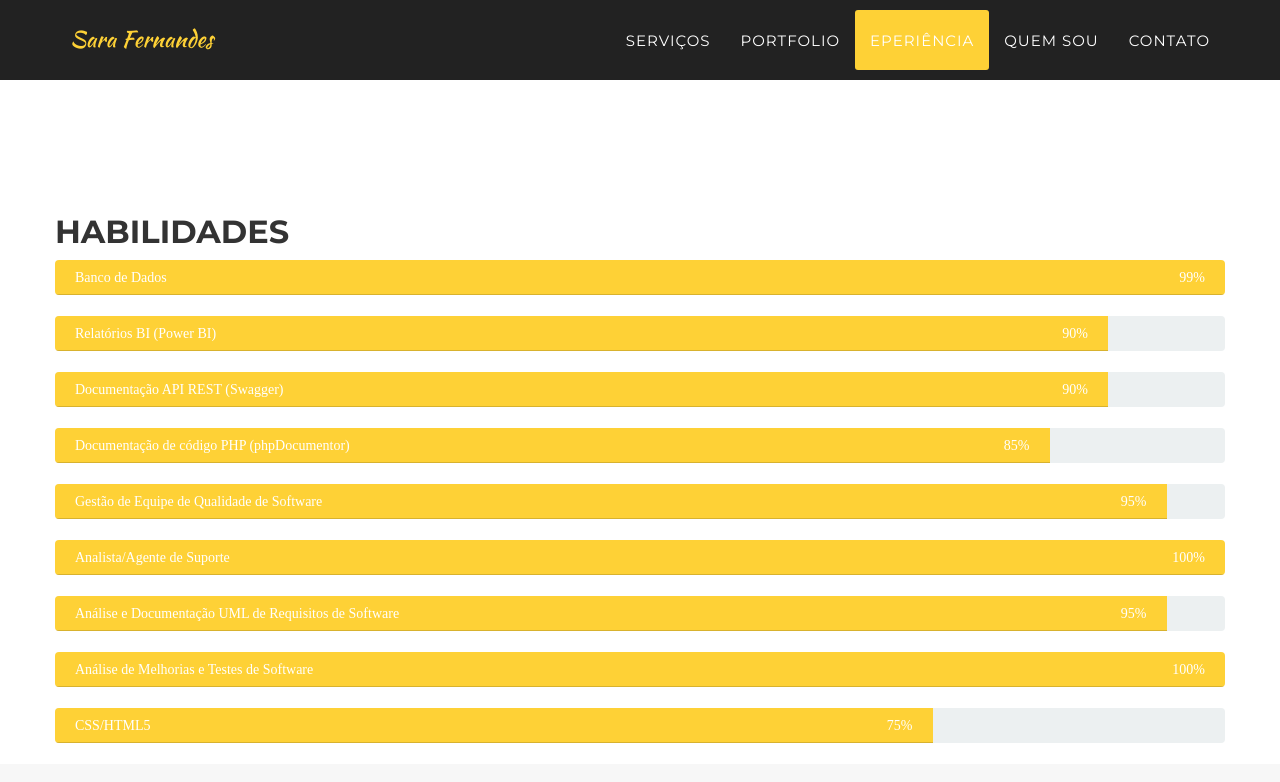
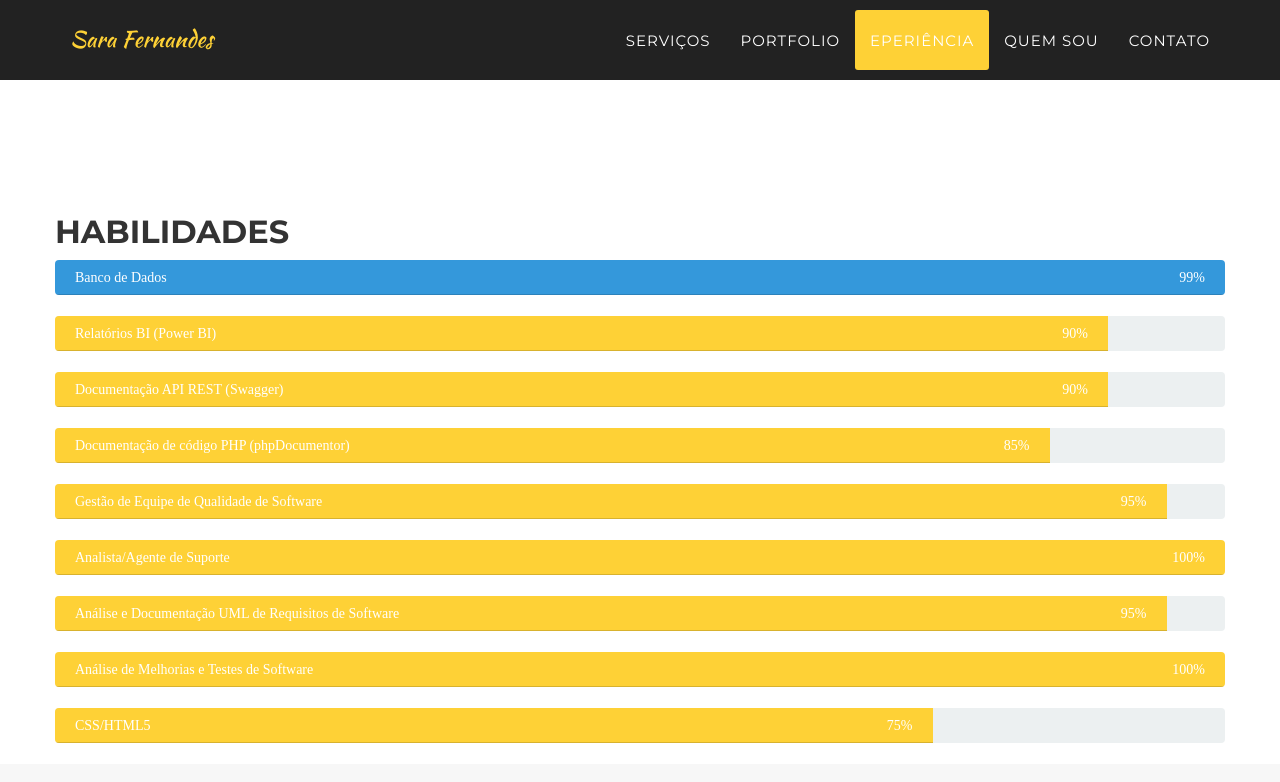
Before and after one commit to SaraFernandes/sarafernandes.github.io, a Jekyll site: the page built from index.html, in a window 1280 px wide and 900 px high, scrolled down 4208 px. Shown: the top 782 px of the window. Built offline with Jekyll 4.4.1, drawn with Linux system fonts in a browser that asks for light colours; some web fonts are replaced.

Commit message:
Update clients.html

```diff
--- a/_includes/clients.html
+++ b/_includes/clients.html
@@ -4,7 +4,7 @@
     <h2>HABILIDADES</h2>
 		 <!-- Skill Bars -->
             <div class="progress skill-bar ">
-                <div class="progress-bar progress-bar-success" role="progressbar" aria-valuenow="100" aria-valuemin="0" aria-valuemax="100">
+                <div class="progress-bar progress-bar-info" role="progressbar" aria-valuenow="100" aria-valuemin="0" aria-valuemax="100">
                     <span class="skill">Banco de Dados<i class="val">99%</i></span>
                 </div>
             </div>
```
